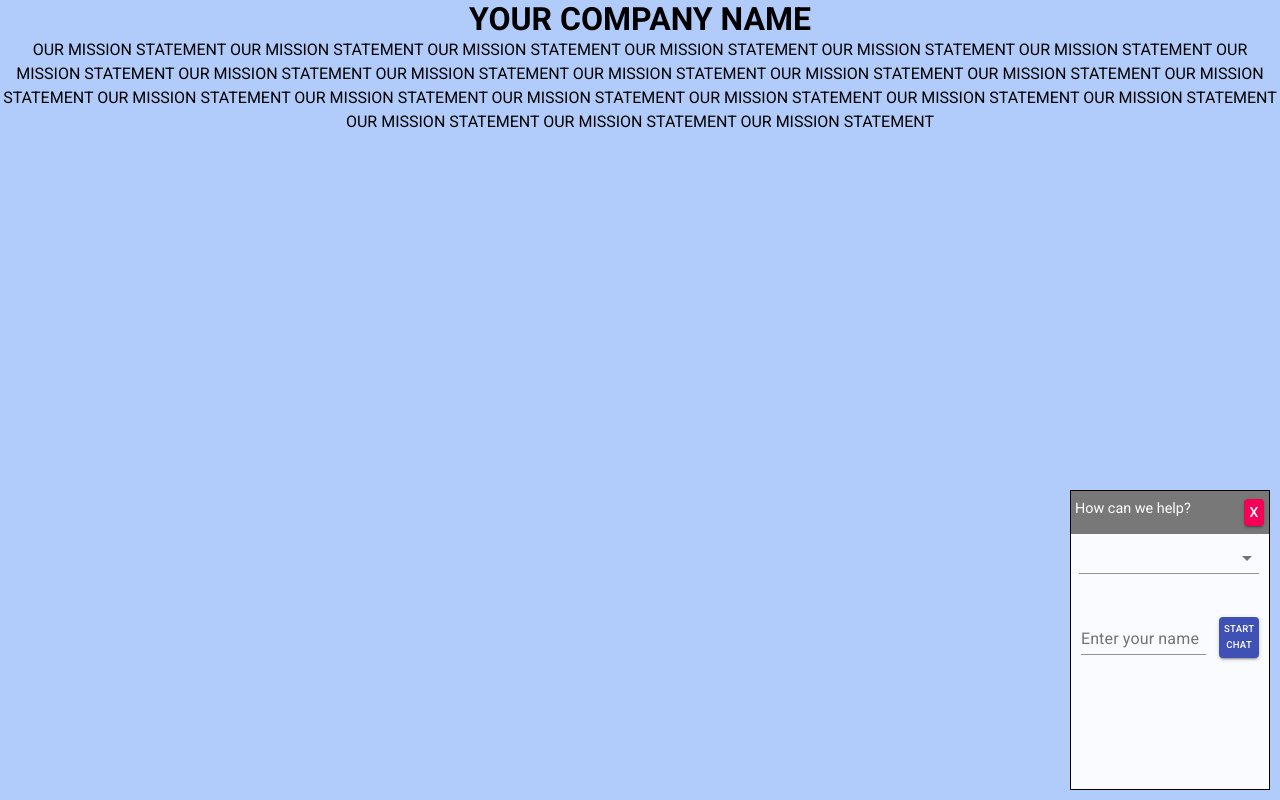
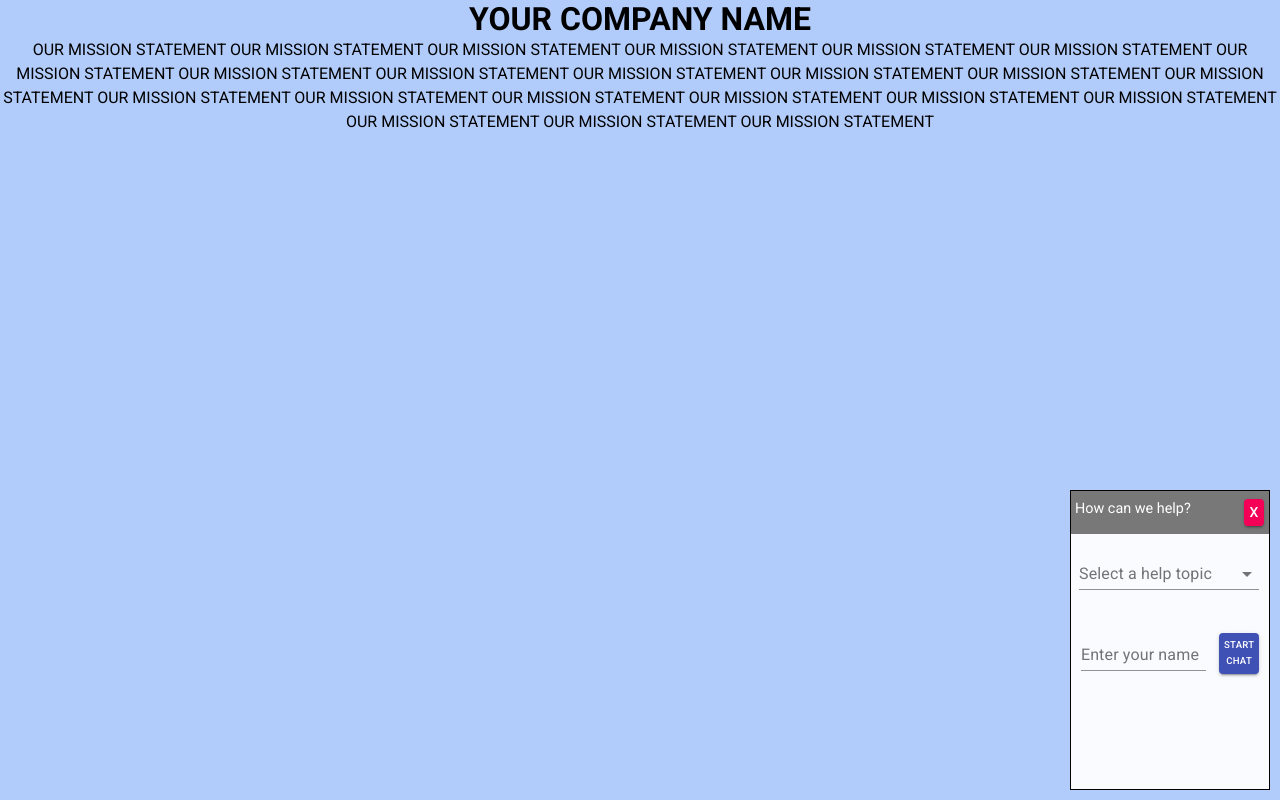
Before and after one commit to qronix/chatbox, a React (Create React App) app: page / in a window 1280 px wide. Both pictures are taken after a click on the element 1244 px from the left and 764 px from the top of the page. Built offline with nearby package versions, Linux system fonts and the light colour scheme.

Commit message:
Added form validation to chat start form and field labels

```diff
--- a/src/components/chat-start-form/chat-start-form.component.jsx
+++ b/src/components/chat-start-form/chat-start-form.component.jsx
@@ -5,6 +5,7 @@ import FormControl from '@material-ui/core/FormControl';
 import Select from '@material-ui/core/Select';
 import TextField from '@material-ui/core/TextField';
 import Container from '@material-ui/core/Container';
+import InputLabel from '@material-ui/core/InputLabel';
 import { Button } from '@material-ui/core';
 
 const styles = makeStyles(theme=>({
@@ -13,7 +14,6 @@ const styles = makeStyles(theme=>({
         width:180
     },
     textField:{
-        // margin: theme.spacing(1),
         minWidth:0,
         width:"70%"
     },
@@ -39,10 +39,13 @@ const styles = makeStyles(theme=>({
 
 const ChatStartForm = ()=> {
     const classes = styles();
-
     const [values, setValues] = useState({
         topic:'',
         name:''
+    });
+    const [validFields, setValidFields] = useState({
+        topic:false,
+        name:false
     });
 
     const handleChange = evt => {
@@ -52,9 +55,24 @@ const ChatStartForm = ()=> {
             [evt.target.name]: evt.target.value
         }));
     }
+
+    const validateForm = ()=>{
+        let fields = {};
+        for(let value in values){
+            fields[value] = (values[value]==='');
+        }
+        if(values.name.length<2) fields.name = true;
+        setValidFields((oldValues)=>{
+            return {...oldValues, ...fields};
+        });
+    }
+
     return(
         <form autoComplete="off">
-            <FormControl className={classes.formControl}>
+            <FormControl className={classes.formControl} error={validFields.topic}>
+                <InputLabel htmlFor="topic-select">
+                    Select a help topic
+                </InputLabel>
                 <Select
                     className={classes.select}
                     value={values.topic}
@@ -63,6 +81,7 @@ const ChatStartForm = ()=> {
                         name: 'topic',
                         id: 'topic-select'
                     }}
+                    label="Select an issue"
                 >
                     <MenuItem value="account">Account Issues</MenuItem>
                     <MenuItem value="billing">Payment Issues</MenuItem>
@@ -81,10 +100,10 @@ const ChatStartForm = ()=> {
                     onChange={handleChange}
                     margin="normal"
                     label="Enter your name"
+                    error={validFields.name}
                 />
-                <Button variant="contained" color="primary" className={classes.button}>Start Chat</Button>
+                <Button variant="contained" color="primary" className={classes.button} onClick={validateForm}>Start Chat</Button>
             </Container>
-
         </form>
     );
 }
```
